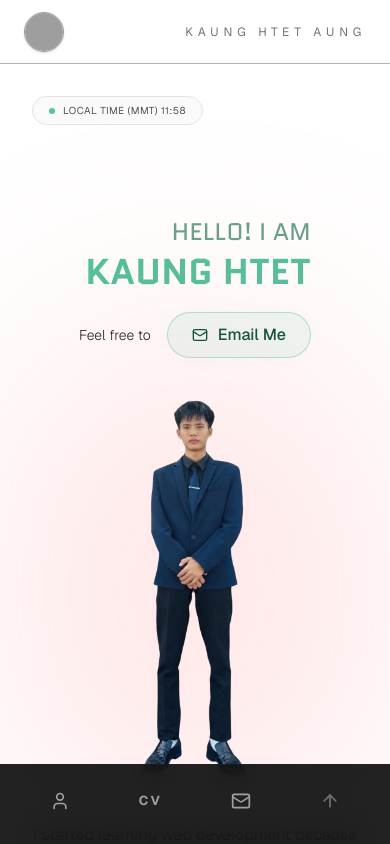
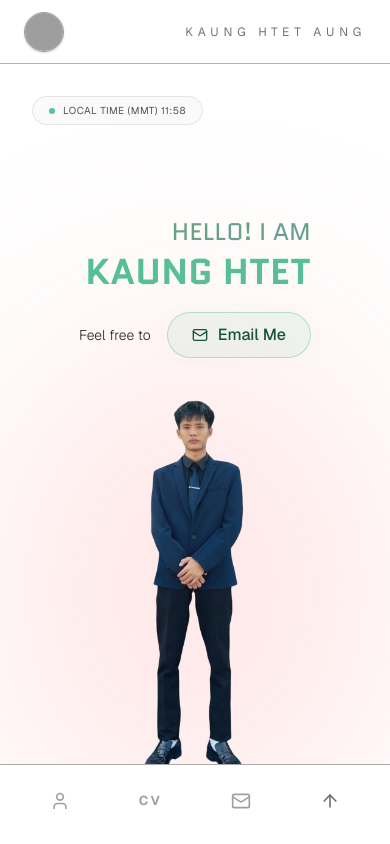
Before and after one commit to Kaung-Htet-Aung/portfolio-v1, a Next.js app: page / in a window 390 px wide. Shown: the top 844 px of the page. Built offline with nearby package versions, Linux system fonts and the light colour scheme; grey boxes are pictures that could not be loaded.

Commit message:
test(bg): remove bg white under image

```diff
--- a/app/_components/mobile/MobileBottom.tsx
+++ b/app/_components/mobile/MobileBottom.tsx
@@ -1,7 +1,7 @@
 import { ArrowUp, Mail, User } from "lucide-react";
 export default function MobileBottom() {
   return (
-    <nav className="fixed bottom-0 left-0 w-full h-20 bg-[#0a0a0a]/90 backdrop-blur-md border-t border-zinc-800/40 flex md:hidden items-center justify-around px-4 pb-4 pt-2 z-40">
+    <nav className="fixed bottom-0 left-0 w-full h-20 bg-white backdrop-blur-md border-t border-zinc-800/40 flex md:hidden items-center justify-around px-4 pb-4 pt-2 z-40">
       <button className="p-3 bg-transparent rounded-2xl active:bg-zinc-800/40 transition-all duration-200 flex flex-col items-center gap-1">
         <User size={20} className="text-zinc-400" />
       </button>
--- a/app/_components/mobile/MobileHomeSection.tsx
+++ b/app/_components/mobile/MobileHomeSection.tsx
@@ -51,7 +51,7 @@ export default function MobileHomeSection() {
 
       {/* 2. The Photo (Middle of row, Between H2 and P) */}
 
-      <div className="shrink-0 relative flex justify-center items-center">
+      <div className="shrink-0 relative flex justify-center items-center bg-transparent">
         {/* 1. Background Glow Element - Animated with Framer Motion */}
 
         <motion.div
@@ -67,15 +67,15 @@ export default function MobileHomeSection() {
 
             ease: "easeInOut",
           }}
-          className="absolute inset-0 bg-red-400 blur-[100px] rounded-full w-full h-full"
+          className="absolute inset-0 bg-red-400 blur-[100px]  rounded-full w-full h-full"
         />
 
         {/* 2. Photo Container - This container now has normal visibility */}
 
-        <div className="relative z-10 ">
+        <div className="relative z-10 bg-transparent">
           {/* Corrected width and height custom classes for a standing photo */}
 
-          <div className="relative w-64 md:w-72 h-96 md:h-112.5 overflow-hidden">
+          <div className="relative w-64 md:w-72 h-96 bg-transparent md:h-112.5 overflow-hidden">
             <Image
               src="/images/me.webp"
               alt="Kaung Htet Aung"
```
